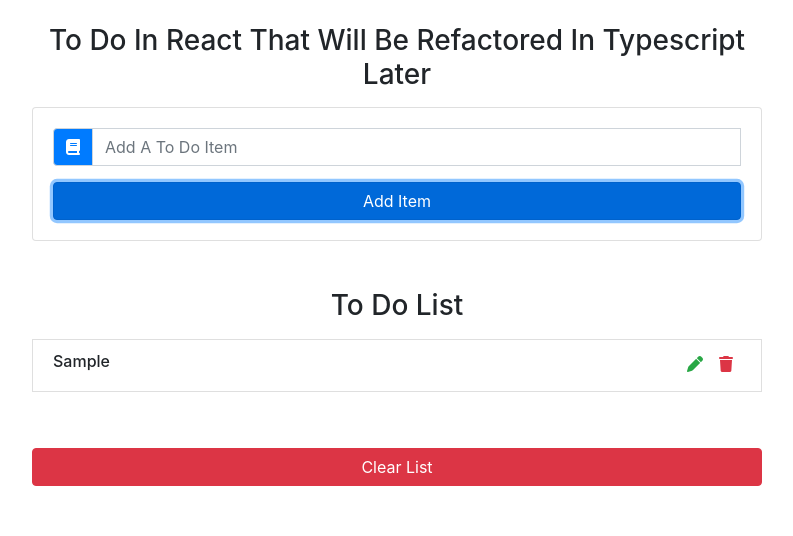
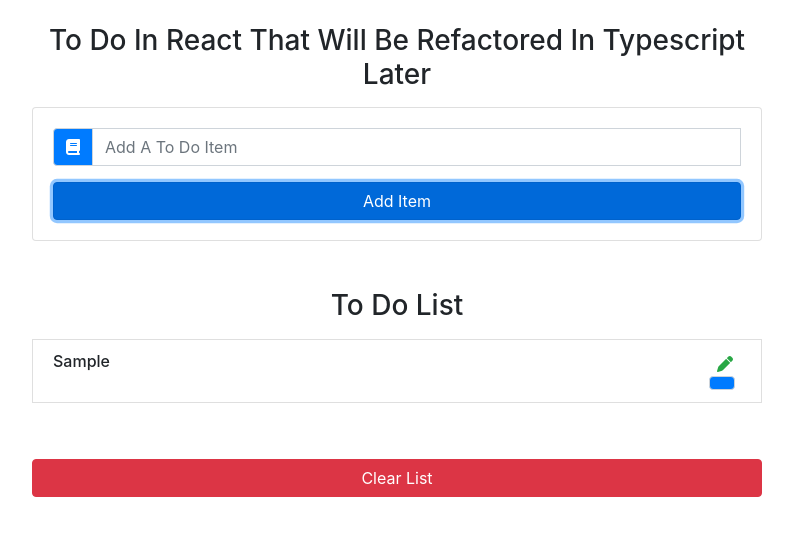
Before and after one commit to TCarmine/reactProjects2, a React (Create React App) app: page / in a window 1280 px wide. Both pictures are taken after typing "Sample" into the empty fields and a click on the button "Add Item". Shown: the top 536 px of the page, without its empty margins (243-1036 px from the left). Built offline with nearby package versions, Linux system fonts and the light colour scheme.

Commit message:
some dependencies installed and test to let show a button when font awesome is not available

```diff
--- a/package.json
+++ b/package.json
@@ -30,5 +30,8 @@
       "last 1 firefox version",
       "last 1 safari version"
     ]
+  },
+  "devDependencies": {
+    "font-awesome": "^4.7.0"
   }
 }
--- a/src/App.js
+++ b/src/App.js
@@ -36,13 +36,22 @@ class App extends Component {
         editItem:false
       }
     )
-  }
+  };
 
   deleteList = (e) =>{
     this.setState({
       items:[]
     })
-  }
+  };
+
+  deleteItem = (id) => {
+    const filteredItem = this.state.items.filter(item =>
+      item.id !== id)
+      this.setState=({
+         items:filteredItem
+      });
+  };
+
   render(){
     return (
       <div className="container">
@@ -58,6 +67,7 @@ class App extends Component {
           <TodoList
               items={this.state.items}
               deleteList = {this.deleteList}
+              deleteItem = {this.deleteItem}
           />
 
 
--- a/src/components/TodoItem.js
+++ b/src/components/TodoItem.js
@@ -2,21 +2,28 @@ import React, { Component } from 'react'
 
 export default class TodoItem extends Component {
     render() {
-        const { title } = this.props;
+        const { title, deleteItem } = this.props;
 
 
         return (
             <li className="list-group-item text-capitalize d-flex justify-content-between my-2">
                 <h6 >{title}  </h6>
+
                 <div className="todo-icon">
-                    <span className="mx-2 text-success">
+                    <span
+                         className="mx-2 text-success">
                         <i className="fas fa-pen" />
 
                     </span>
-                    <span className="mx-2 text-danger">
-                        <i className="fas fa-trash" />
+                      <button
+                            className="input-group-text bg-primary"
+                            onClick={deleteItem}>
+                            {/* <span
+                                            className="mx-2 text-danger"
 
-                    </span>
+                                        ><i className="fas fa-trash"/>
+                           </span> */}
+                    </button>
                 </div>
             </li>
         )
--- a/src/components/TodoList.js
+++ b/src/components/TodoList.js
@@ -4,8 +4,8 @@ import TodoItem from './TodoItem';
 
 export default class TodoList extends Component {
     render() {
-          const { items, deleteList }= this.props;
-        //      const items=['ciccio','pasticcio','gelato'];
+          const { items, deleteList, deleteItem }= this.props;
+
                 return (
 
                     <ul className="list-group my-5">
@@ -14,9 +14,14 @@ export default class TodoList extends Component {
                         </h3>
 
                         {items.map( item => {
-                           return <TodoItem key={item.id} title={item.title} />;
+                           return <TodoItem
+                                    key={item.id}
+                                    title={item.title}
+                                    deleteItem={()=>deleteItem(item.id)}
+                                    />;
 
                         })}
+
 
                         <button
                             type="button"
```
Also changed, not shown: 1 other file (tests, documents, lock files or other folders).
